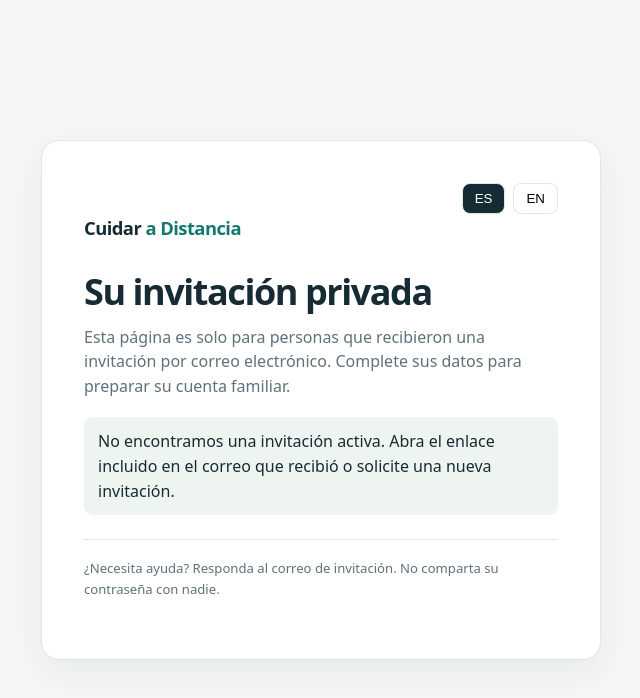
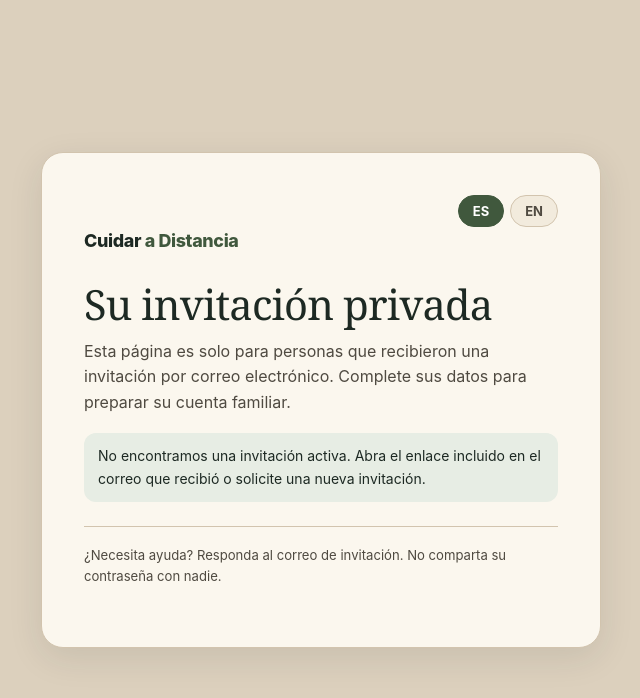
Before and after one commit to cuidar-apps/cuidar-portal, a plain HTML site: page accept-invitation.html in a window 1280 px wide. Shown: the whole page, without its empty margins (319-959 px from the left). Drawn offline with nearby package versions, Linux system fonts and the light colour scheme.

Commit message:
Bring the invitation page onto the shared palette

```diff
--- a/accept-invitation.html
+++ b/accept-invitation.html
@@ -7,18 +7,41 @@
   <meta name="theme-color" content="#0A6F6A">
   <title>Registro privado | Cuidar a Distancia</title>
   <style>
-    :root{color-scheme:light;--bg:#f5f7f4;--card:#fff;--ink:#172b35;--muted:#60717a;--line:#dfe7e2;--accent:#16776e;--error:#a83232}
-    *{box-sizing:border-box}body{margin:0;background:var(--bg);color:var(--ink);font:16px/1.55 system-ui,-apple-system,"Segoe UI",sans-serif;min-height:100vh;display:grid;place-items:center;padding:24px}
-    main{width:min(100%,560px);background:var(--card);border:1px solid var(--line);border-radius:18px;padding:clamp(24px,5vw,42px);box-shadow:0 12px 36px #172b3510}
-    .brand{font-weight:800;letter-spacing:-.03em;font-size:1.15rem}.brand span{color:var(--accent)}
-    h1{font-size:clamp(1.7rem,5vw,2.25rem);line-height:1.12;letter-spacing:-.04em;margin:30px 0 12px}
-    p{color:var(--muted);margin:0 0 18px}.langs{display:flex;justify-content:flex-end;gap:8px}.langs button{border:1px solid var(--line);background:#fff;border-radius:8px;padding:7px 12px;cursor:pointer}.langs button[aria-pressed=true]{background:var(--ink);color:#fff}
-    label{display:block;font-weight:650;margin:16px 0 6px}input,select{width:100%;font:inherit;padding:12px 13px;border:1px solid #cbd7d0;border-radius:9px;background:#fff;color:var(--ink)}input:focus,select:focus{outline:3px solid #16776e30;border-color:var(--accent)}
-    .hint{font-size:.88rem;color:var(--muted);margin-top:6px}.btn{width:100%;margin-top:22px;background:var(--accent);color:#fff;border:0;border-radius:9px;padding:14px 18px;font:700 1rem inherit;cursor:pointer}.btn:disabled{opacity:.6;cursor:wait}
-    #status{margin-top:18px;padding:12px 14px;border-radius:9px;background:#eef5f1;color:var(--ink);display:none;overflow-wrap:anywhere}#status.error{display:block;background:#fff0f0;color:var(--error)}#status.show{display:block}
-    .foot{font-size:.82rem;margin-top:24px;border-top:1px solid var(--line);padding-top:18px}
-    [hidden]{display:none!important}
-  </style>
+      :root{color-scheme:light;
+        --bg:#DCD0BD;--paper:#F2EBDD;--card:#FBF7EE;--ink:#1D2923;--muted:#4F4A41;
+        --line:#D2C4AE;--accent:#40583D;--accent-soft:#E7EDE4;--error:#A8493D;
+        --f-body:"Manrope","Source Sans 3",-apple-system,BlinkMacSystemFont,"Segoe UI",Roboto,sans-serif;
+        --f-display:Georgia,"Times New Roman",serif;}
+      *{box-sizing:border-box}
+      body{margin:0;background:var(--bg);color:var(--ink);font:16px/1.6 var(--f-body);
+        min-height:100vh;display:grid;place-items:center;padding:24px}
+      main{width:min(100%,560px);background:var(--card);border:1px solid var(--line);border-radius:22px;
+        padding:clamp(24px,5vw,42px);box-shadow:0 10px 34px rgba(29,41,35,.10)}
+      .brand{font-weight:800;letter-spacing:-.02em;font-size:1.12rem;color:var(--ink)}
+      .brand span{color:var(--accent)}
+      h1{font-family:var(--f-display);font-weight:400;font-size:clamp(1.9rem,5vw,2.6rem);
+        line-height:1.08;letter-spacing:-.02em;margin:26px 0 12px;color:var(--ink)}
+      p{color:var(--muted);margin:0 0 18px}
+      .langs{display:flex;justify-content:flex-end;gap:6px}
+      .langs button{border:1px solid var(--line);background:var(--paper);border-radius:999px;
+        padding:7px 14px;font:700 13px var(--f-body);color:var(--muted);cursor:pointer}
+      .langs button[aria-pressed=true]{background:var(--accent);border-color:var(--accent);color:#fff}
+      label{display:block;font-weight:700;font-size:14px;margin:16px 0 6px;color:var(--ink)}
+      input,select{width:100%;font:inherit;padding:12px 13px;border:1px solid var(--line);
+        border-radius:12px;background:#fff;color:var(--ink)}
+      input:focus,select:focus{outline:3px solid rgba(64,88,61,.22);border-color:var(--accent)}
+      .hint{font-size:.86rem;color:var(--muted);margin-top:6px}
+      .btn{width:100%;margin-top:22px;background:var(--accent);color:#fff;border:0;border-radius:12px;
+        padding:14px 18px;font:700 1rem var(--f-body);cursor:pointer}
+      .btn:hover{background:#34492f}
+      .btn:disabled{opacity:.6;cursor:wait}
+      #status{margin-top:18px;padding:12px 14px;border-radius:12px;background:var(--accent-soft);
+        color:var(--ink);display:none;overflow-wrap:anywhere;font-size:14px}
+      #status.error{display:block;background:#F7E3DE;color:var(--error)}
+      #status.show{display:block}
+      .foot{font-size:.82rem;margin-top:24px;border-top:1px solid var(--line);padding-top:18px;color:var(--muted)}
+      [hidden]{display:none!important}
+    </style>
 </head>
 <body>
 <main>
```
